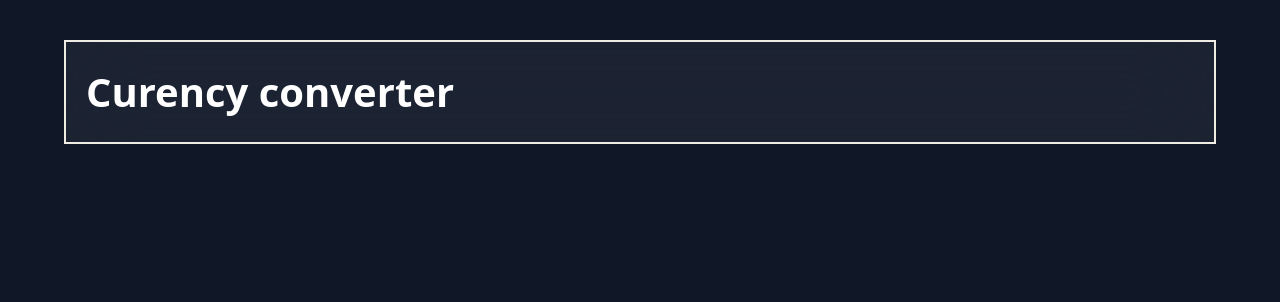
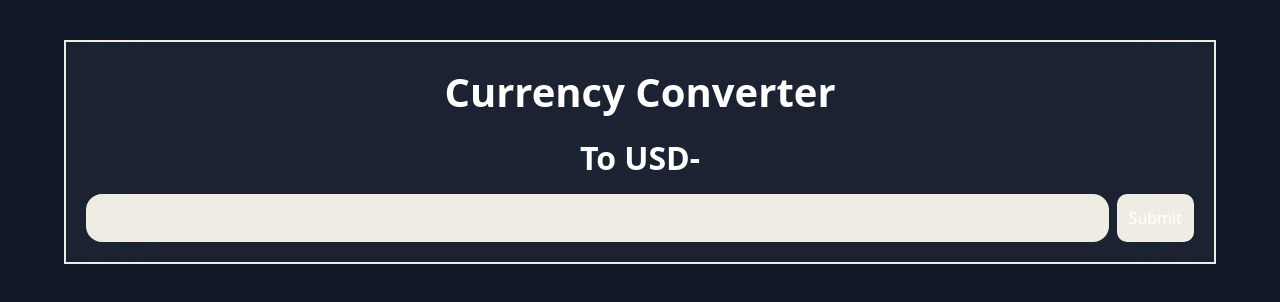
Before and after one commit to codewithfitse/CurrencyConverter, a React (Vite) app in the folder Frontend/: page /Home in a window 1280 px wide. Shown: the top 302 px of the page. Built offline with nearby package versions, Linux system fonts and the light colour scheme.

Commit message:
HOMEPAGE

```diff
--- a/Frontend/src/page/Home.jsx
+++ b/Frontend/src/page/Home.jsx
@@ -1,12 +1,5 @@
 import { useEffect, useState } from "react";
 import axios from "axios";
-import WindyIcon, {
-  HumidIcon,
-  SnowIcon,
-  SunnyCloudyIcon,
-  SunnyIcon,
-  SunnyRainyIcon,
-} from "../componet/Windy";
 
 export const Home = () => {
   return (
@@ -14,8 +7,16 @@ export const Home = () => {
       <div
         className={`w-full min-h-screen bg-gray-900 text-white flex flex-col items-center overflow-x-hidden`}
       >
-        <div className="mt-10 w-[90%] h-[90%] p-5 bg-white/5 backdrop-blur-2xl border-2 border-accent">
-          <h1 className="">Curency converter</h1>
+        <div className="mt-10 w-[90%] h-[90%] p-5 flex flex-col items-center space-y-3 bg-white/5 backdrop-blur-2xl border-2 border-accent">
+          <h1 className="">Currency Converter</h1>
+          <h2 className="">To USD- </h2>
+          <div className="w-full flex justify-between items-center space-x-2">
+            <input
+              type="text"
+              className="w-full p-3 rounded-2xl bg-accent text-black"
+            />
+            <button className="p-3 rounded-[10px] bg-accent">Submit</button>
+          </div>
         </div>
       </div>
     </>
```
